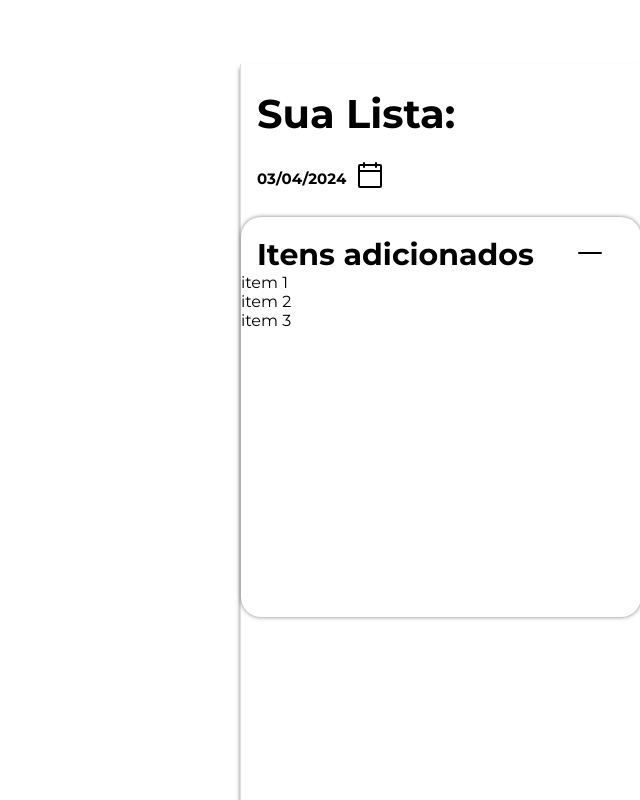
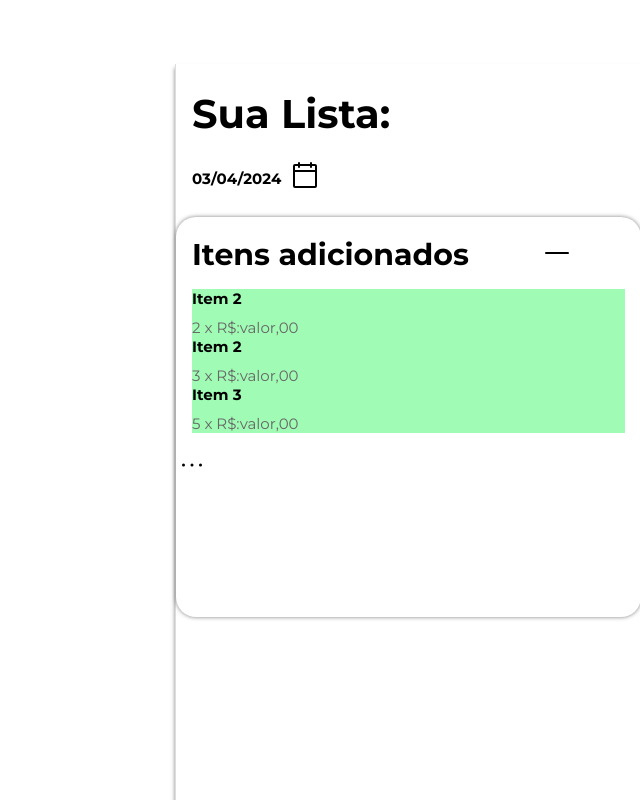
Before and after one commit to ckzpedro/mktg_web, a React (Vite) app: page / in a window 1280 px wide. Shown: the whole page, without its empty margins (640-1280 px from the left). Built offline with nearby package versions, Linux system fonts and the light colour scheme; the HTML template or start-up script is replaced by a standard one.

Commit message:
card component

```diff
--- a/src/components/AddedItens.tsx
+++ b/src/components/AddedItens.tsx
@@ -1,26 +1,49 @@
-import styles from './Addeditens.module.css'
-import { Minus, Plus } from '@phosphor-icons/react';
+import styles from './styles/AddedItens.module.css'
+import { Minus, Plus, DotsThree } from '@phosphor-icons/react';
 import { useState } from 'react';
+import CardList from './CardList';
 
 export default function AddedItens() {
   const [showItems, setShowItems] = useState(true);
 
+  const list =  [
+    {
+      title: 'Item 2',
+      quantity: '2',
+      image: '',
+      cost: 'R$:valor,00',
+    },
+    {
+      title: 'Item 2',
+      quantity: '3',
+      image: '',
+      cost: 'R$:valor,00',
+    },
+    {
+      title: 'Item 3',
+      quantity: '5',
+      image: '',
+      cost: 'R$:valor,00',
+    },
+  ];
+
 
   return (
       <div className={styles.itensbox}>
-        <h1 className={styles.itensboxtitle}>
+        <h1 className={styles.itensbox_title}>
           Itens adicionados
           <button className={styles.button} onClick={() => setShowItems(!showItems)}>
           {showItems ? <Minus size={32}/> : <Plus size={32}/>}
           </button>
         </h1>
         {showItems && (
-          <ul>
-          <li>item 1</li>
-          <li>item 2</li>
-          <li>item 3</li>
-        </ul>
+          <ul className={styles.list}>
+           { list.map((item) =>
+               <CardList title={item.title} quantity={item.quantity} image={item.image} cost={item.cost}/>
+            )}
+          </ul>
         )}
+        <button className={styles.morebutton}><DotsThree size={32}/></button>
       </div>
   )
 }
--- /dev/null
+++ b/src/components/CardList.tsx
@@ -0,0 +1,21 @@
+import styles from './styles/CardList.module.css';
+
+interface CardProps {
+    title: string;
+    quantity: string;
+    image: string;
+    cost: string;
+
+  }
+
+export default function CardList({ title, quantity, image, cost }: CardProps) {
+
+  return (
+    <div>
+      <div className={styles.card}>
+      <h2 className={styles.card_title}>{title}</h2>
+      <p className={styles.card_values}>{`${quantity} x ${cost}`}</p>
+    </div>
+    </div>
+  )
+}
--- a/src/components/DateComponent.tsx
+++ b/src/components/DateComponent.tsx
@@ -1,4 +1,4 @@
-import styles from './Sidebar.module.css'
+import styles from './styles/Sidebar.module.css'
 import { CalendarBlank } from '@phosphor-icons/react';
 
 export default function DateComponent() {
--- a/src/components/Sidebar.tsx
+++ b/src/components/Sidebar.tsx
@@ -1,11 +1,11 @@
 import AddedItens from './AddedItens';
-import styles from './Sidebar.module.css'
+import styles from './styles/Sidebar.module.css'
 import Date from './DateComponent';
 
 export default function Sidebar() {
 
   return (
-    <div className={styles.placeholder}>
+    <div className={styles.sidebar_box}>
       <h1 className={styles.sidetitle}>Sua Lista:</h1>
       <Date />
       <AddedItens />
--- a/src/components/Addeditens.module.css
+++ b/src/components/styles/AddedItens.module.css
@@ -2,12 +2,12 @@
     background-color: rgb(255, 255, 255);
     border-radius: 20px;
     position: fixed;
-    width: 400px;
+    width: 465px;
     height: 400px;
     box-shadow: 0px 0px 4px rgba(0, 0, 0, 0.5);;
 }
 
-.itensboxtitle{
+.itensbox_title{
     font-size: 30px;
     font-weight: bold;
     margin-top: 19px;
@@ -18,6 +18,25 @@
 
 .button{
     cursor: pointer;
-    margin-left: 40px;
+    margin-left: 72px;
+    border: none;
     background-color: white;
 }
+
+.morebutton{
+    cursor: pointer;
+    border: none;
+    background-color: rgb(255, 255, 255);
+    display: flex;
+    justify-content: center;
+    align-items: center;
+}
+
+.list{
+    margin: 16px;
+}
+
+.itemList{
+    font-size: 24px;
+    margin-bottom: 16px;
+}
--- /dev/null
+++ b/src/components/styles/CardList.module.css
@@ -0,0 +1,14 @@
+.card {
+    background-color: #A0FBB4;
+}
+
+.card_title {
+    font-size: 15px;
+    margin-bottom: 10px;
+    font-weight:bolder;
+}
+
+.card_values {
+    font-size: 15px;
+    color: #666;
+  }
--- a/src/components/Sidebar.module.css
+++ b/src/components/styles/Sidebar.module.css
@@ -1,8 +1,8 @@
-.placeholder{
+.sidebar_box{
     position: fixed;
     top: 64px;
     right: 0;
-    width: 400px;
+    width: 465px;
     height: 100%;
     background-color: #ffffff;
     border-left: 1px solid #ddd;
```
